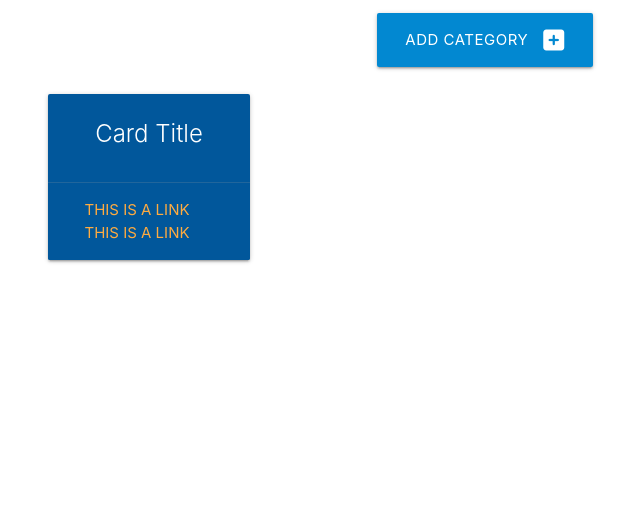
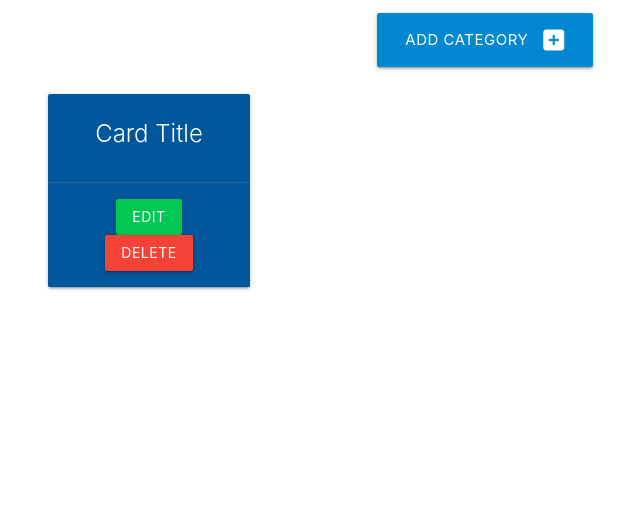
Before and after one commit to DesislavaNaydenova/DBMS_Rpoject, a Flask app: page /categories in a window 1280 px wide. Shown: the part 146-657 px from the top of the page, without its empty margins (155-795 px from the left). Run offline with Flask 2, Linux system fonts and the light colour scheme.

Commit message:
Change the links on the card to buttons and add some colour

```diff
--- a/taskmanager/templates/categories.html
+++ b/taskmanager/templates/categories.html
@@ -20,8 +20,8 @@
           <span class="card-title">Card Title</span>
         </div>
         <div class="card-action">
-          <a href="#">This is a link</a>
-          <a href="#">This is a link</a>
+          <a href="#" class="btn green accent-4">Edit</a>
+          <a href="#" class="btn red">Delete</a>
         </div>
       </div>
     </div>
```
